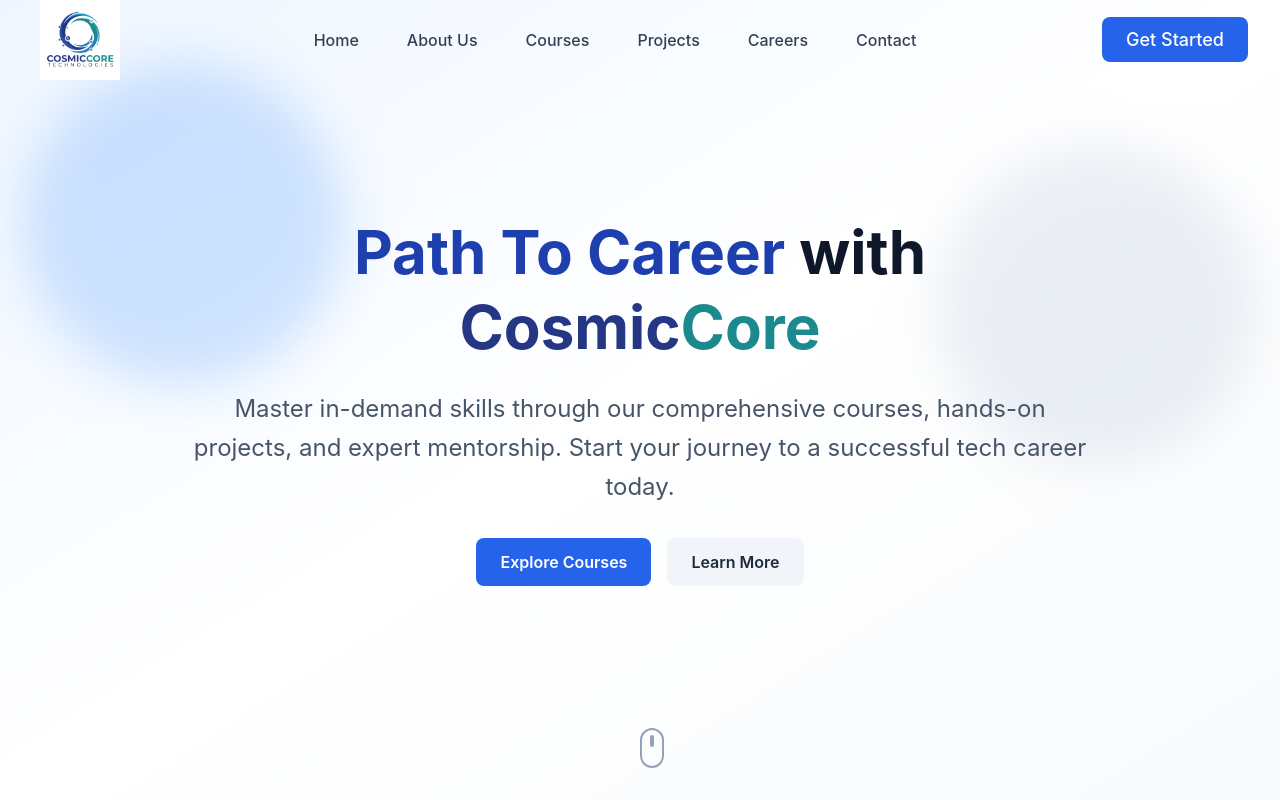
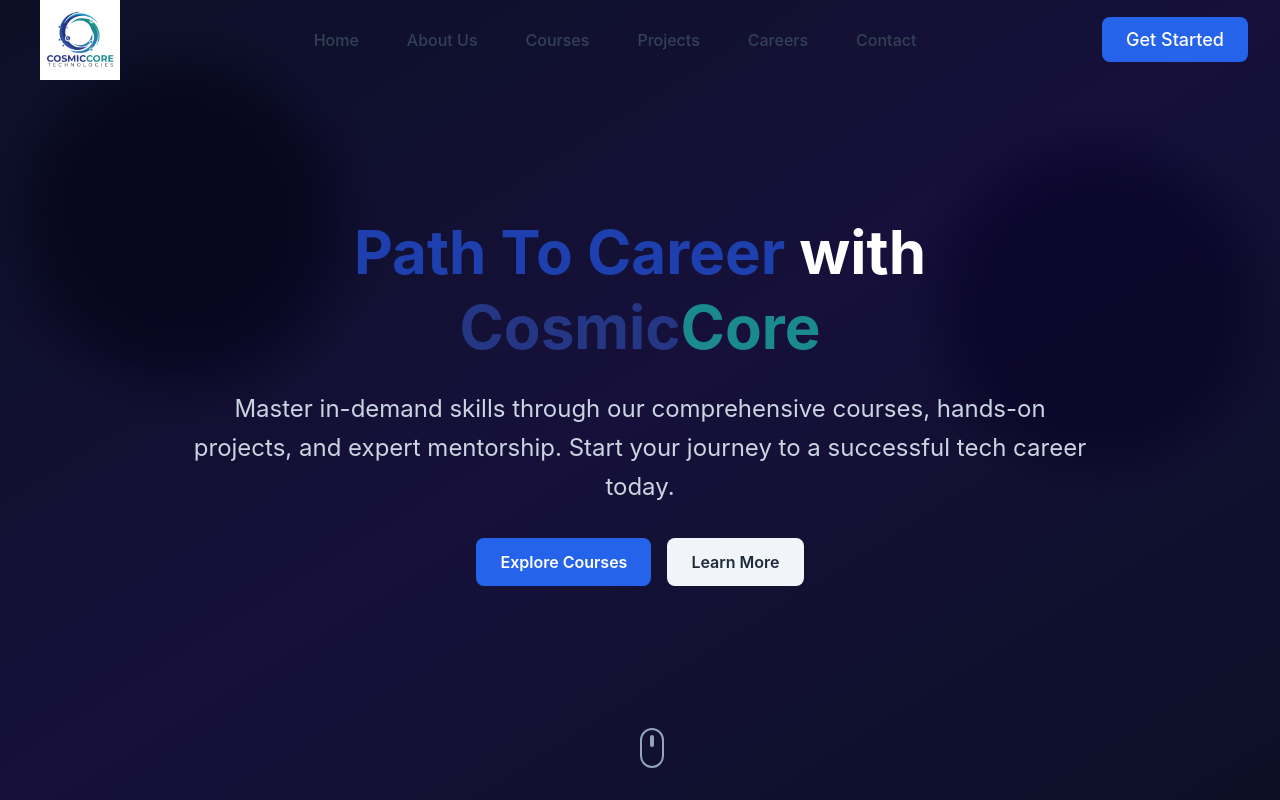
Before and after one commit to vamsireddy22/cosmic-core-website, a React (Create React App) app: page / in a window 1280 px wide. Shown: the top 800 px of the page. Built offline with nearby package versions, Linux system fonts and the light colour scheme.

Commit message:
style(home): apply universe-themed colors to hero (deep space gradient, purple glows, white heading)

```diff
--- a/src/pages/Home.tsx
+++ b/src/pages/Home.tsx
@@ -15,11 +15,11 @@
   return (
     <div className="min-h-screen">
       {/* Hero Section */}
-      <section className="relative mobile-hero bg-gradient-to-br from-primary-50 via-white to-secondary-50 overflow-hidden">
+      <section className="relative mobile-hero bg-gradient-to-br from-[#0b1026] via-[#16103a] to-[#0b1026] overflow-hidden">
         {/* Background Elements */}
         <div className="absolute inset-0 overflow-hidden">
           <motion.div
-            className="absolute top-20 left-10 w-48 h-48 sm:w-72 sm:h-72 bg-primary-200 rounded-full mix-blend-multiply filter blur-xl opacity-70"
+            className="absolute top-20 left-10 w-48 h-48 sm:w-72 sm:h-72 bg-[#312e81] rounded-full mix-blend-multiply filter blur-xl opacity-70"
             animate={{
               scale: [1, 1.2, 1],
               rotate: [0, 180, 360],
@@ -31,7 +31,7 @@
             }}
           />
           <motion.div
-            className="absolute top-40 right-10 w-48 h-48 sm:w-72 sm:h-72 bg-secondary-200 rounded-full mix-blend-multiply filter blur-xl opacity-70"
+            className="absolute top-40 right-10 w-48 h-48 sm:w-72 sm:h-72 bg-[#5b21b6] rounded-full mix-blend-multiply filter blur-xl opacity-70"
             animate={{
               scale: [1.2, 1, 1.2],
               rotate: [360, 180, 0],
@@ -47,7 +47,7 @@
         <div className="container-custom relative z-10">
           <div className="text-center max-w-4xl mx-auto">
             <motion.h1
-              className="mobile-text-4xl font-bold text-secondary-900 mb-6 leading-tight"
+              className="mobile-text-4xl font-bold text-white mb-6 leading-tight"
               initial={{ opacity: 0, y: 30 }}
               animate={{ opacity: 1, y: 0 }}
               transition={{ duration: 0.8 }}
@@ -57,7 +57,7 @@
             </motion.h1>
 
             <motion.p
-              className="mobile-text-xl text-secondary-600 mb-8 leading-relaxed px-4 sm:px-0"
+              className="mobile-text-xl text-secondary-300 mb-8 leading-relaxed px-4 sm:px-0"
               initial={{ opacity: 0, y: 30 }}
               animate={{ opacity: 1, y: 0 }}
               transition={{ duration: 0.8, delay: 0.2 }}
```
